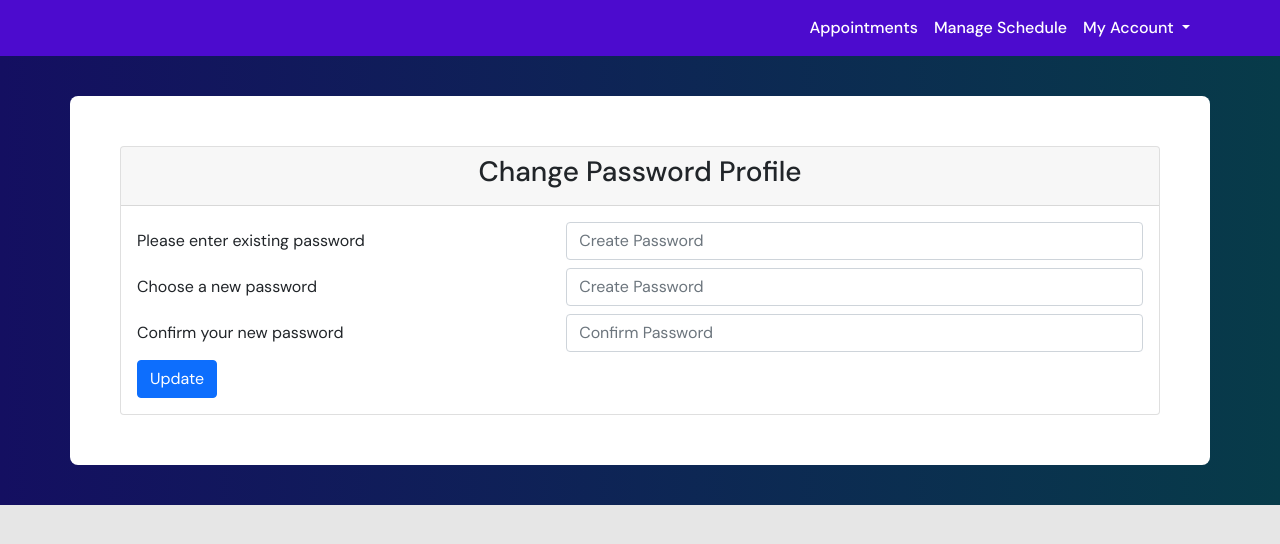
After one commit to Monamoxie/metton-app, a Django app: page /dashboard/password/update in a window 1280 px wide. The commit adds this page. Shown: the top 544 px of the page. Run offline with Django 4.2, Linux system fonts and the light colour scheme; the visitor is signed in with stand-in values (Sample User, id 1); data comes from the database, SQL or seed files in the repository.

Commit message:
Password update

```diff
--- a/authentication/views.py
+++ b/authentication/views.py
@@ -2,6 +2,8 @@ from django.http import HttpResponse
 from django.contrib.auth import authenticate, login as authLogin, logout as authLogout
 from django.contrib import messages
 from django.shortcuts import redirect, render
+
+from dashboard.models import User
 from .forms import RegisterForm, LoginForm
 from django.contrib.auth import get_user_model
 
--- a/core/templates/Base/nav.html
+++ b/core/templates/Base/nav.html
@@ -23,7 +23,7 @@
                     </a>
                     <ul class="dropdown-menu dropdown-menu-end" aria-labelledby="navbarDropdown">
                         <li><a class="dropdown-item" href="{% url 'edit-profile' %}">Edit Profile</a></li>
-                        <li><a class="dropdown-item" href="#">Change Password</a></li>
+                        <li><a class="dropdown-item" href="{% url 'password.update' %}">Change Password</a></li>
                         <li>
                         <hr class="dropdown-divider">
                         </li>
--- a/dashboard/forms.py
+++ b/dashboard/forms.py
@@ -24,3 +24,57 @@ class EditProfileForm(forms.ModelForm):
                 raise forms.ValidationError("Photo size should not be more than 5 MB")
 
         return profile_photo
+
+
+class ChangePasswordForm(forms.ModelForm):
+    existing_password = forms.CharField(
+        label="Please enter existing password",
+        widget=forms.PasswordInput(
+            attrs={
+                "class": "form-control",
+                "password": "password",
+                "placeholder": "Create Password",
+            }
+        ),
+    )
+
+    password1 = forms.CharField(
+        label="Choose a new password",
+        widget=forms.PasswordInput(
+            attrs={
+                "class": "form-control",
+                "password": "password",
+                "placeholder": "Create Password",
+            }
+        ),
+    )
+
+    password2 = forms.CharField(
+        label="Confirm your new password",
+        widget=forms.PasswordInput(
+            attrs={
+                "class": "form-control",
+                "password": "password",
+                "placeholder": "Confirm Password",
+            }
+        ),
+    )
+
+    def clean_password2(self):
+        password2 = self.cleaned_data.get("password2", None)
+        if password2 != self.cleaned_data.get("password1"):
+            raise forms.ValidationError("Password 1 and 2 does not match")
+
+        return password2
+
+    def clean_existing_password(self):
+        existing_password = self.cleaned_data.get("existing_password")
+        if self.instance.check_password(existing_password) is not True:
+            raise forms.ValidationError("The existing password does not match")
+
+        return existing_password
+
+    class Meta:
+        model = get_user_model()
+        exclude = ("user",)
+        fields = []
--- /dev/null
+++ b/dashboard/templates/dashboard/password_update.html
@@ -0,0 +1,31 @@
+{% extends "Base/dashboard.html" %}
+
+{% block dashboard-content %}
+    <div class="card text-center">
+        <div class="card-header">
+            <h3 class="card-title">Change Password Profile</h3>
+        </div>
+        <div class="card-body profile-form">
+            <form method="POST" action="{% url 'password.update' %}" >
+                {% csrf_token %}
+                <div class="row">
+                    <div class="col-md-12">
+                        {% for field in form %}
+                            <div class="form-group row mb-2">
+                                <label for="" class="col-sm-5 col-form-label">{{ field.label }}</label>
+                                <div class="col-sm-7">
+                                    {{ field }}
+                                </div>
+                            </div>
+                        {% endfor %}
+                    </div>
+                    <div class="col-md-12">
+                        <div class="form-group m-auto">
+                            <button type="submit" class="btn btn-primary btn-block">Update</button>
+                        </div>
+                    </div>
+                </div>
+            </form>
+        </div>
+    </div>
+{% endblock %}
--- a/dashboard/urls.py
+++ b/dashboard/urls.py
@@ -4,4 +4,5 @@ from django.urls import path
 urlpatterns = [
     path("", views.dashboard, name="dashboard"),
     path("edit-profile", views.editProfile, name="edit-profile"),
+    path("password/update", views.changePassword, name="password.update"),
 ]
--- a/dashboard/views.py
+++ b/dashboard/views.py
@@ -1,3 +1,4 @@
+from email import message
 from django.contrib import messages
 from django.shortcuts import redirect, render
 from django.contrib.auth import get_user_model
@@ -5,7 +6,7 @@ from django.contrib.auth.decorators import login_required
 from core.settings import MEDIA_ROOT
 
 from dashboard.models import User
-from .forms import EditProfileForm
+from .forms import EditProfileForm, ChangePasswordForm
 from django.core.files import File
 import os
 
@@ -16,9 +17,9 @@ def dashboard(request):
     return render(request, "dashboard/home.html")
 
 
+@login_required
 def editProfile(request):
     user = User.objects.get(id=request.user.id)
-    err_message = None
     if request.method == "POST":
         form = EditProfileForm(
             request.POST or None, request.FILES or None, instance=user
@@ -33,3 +34,23 @@ def editProfile(request):
         form = EditProfileForm(instance=user)
 
     return render(request, "dashboard/edit_profile.html", {"form": form})
+
+
+@login_required
+def changePassword(request):
+    user = User.objects.get(id=request.user.id)
+    err = ""
+    if request.method == "POST":
+        form = ChangePasswordForm(request.POST or None, instance=user)
+        if form.is_valid():
+            user.set_password(form.cleaned_data.get("password1"))
+            user.save()
+
+            messages.success(request, "Password update was successful!")
+            return redirect("dashboard")
+        else:
+            messages.error(request, form.errors)
+    else:
+        form = ChangePasswordForm(instance=user)
+
+    return render(request, "dashboard/password_update.html", {"form": form})
```
